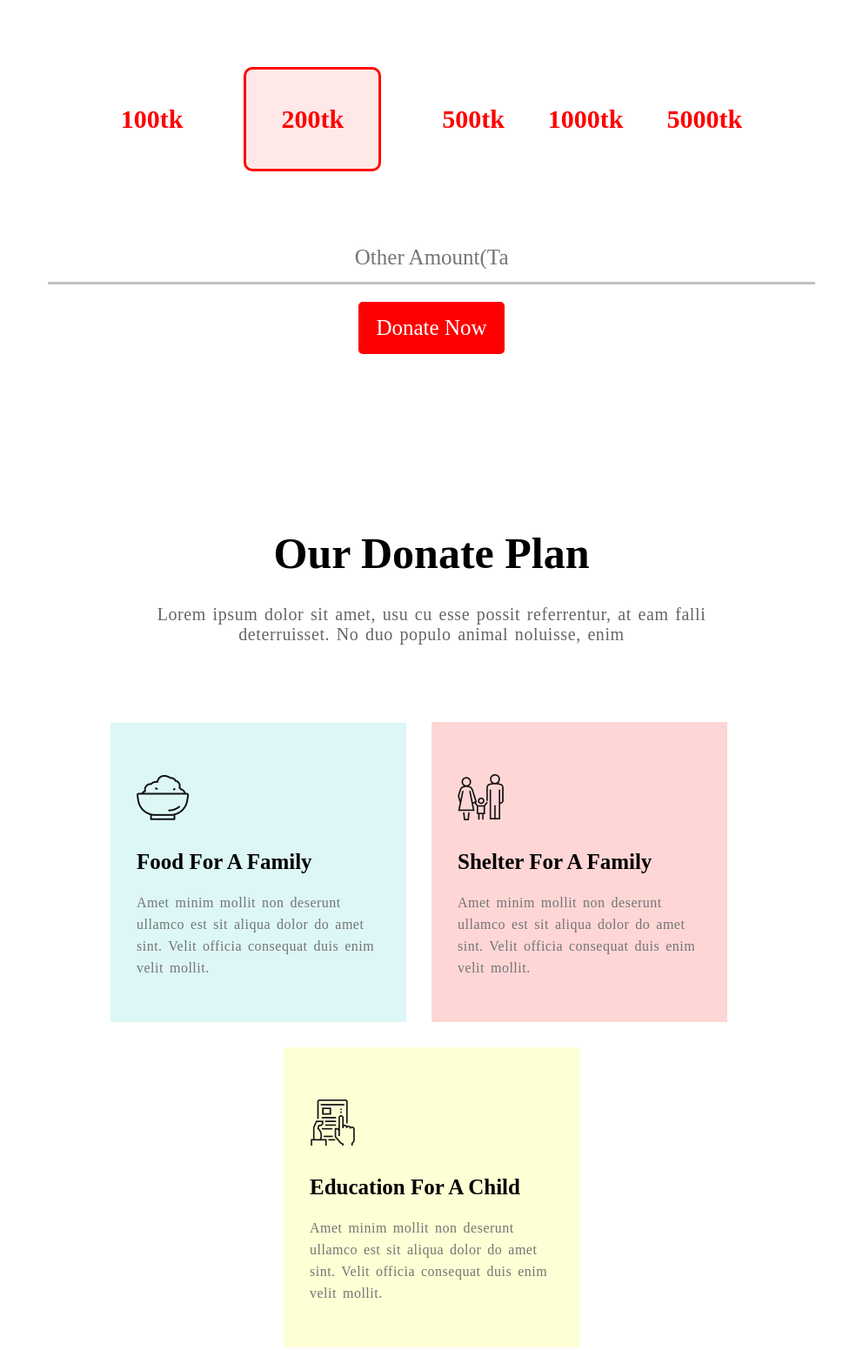
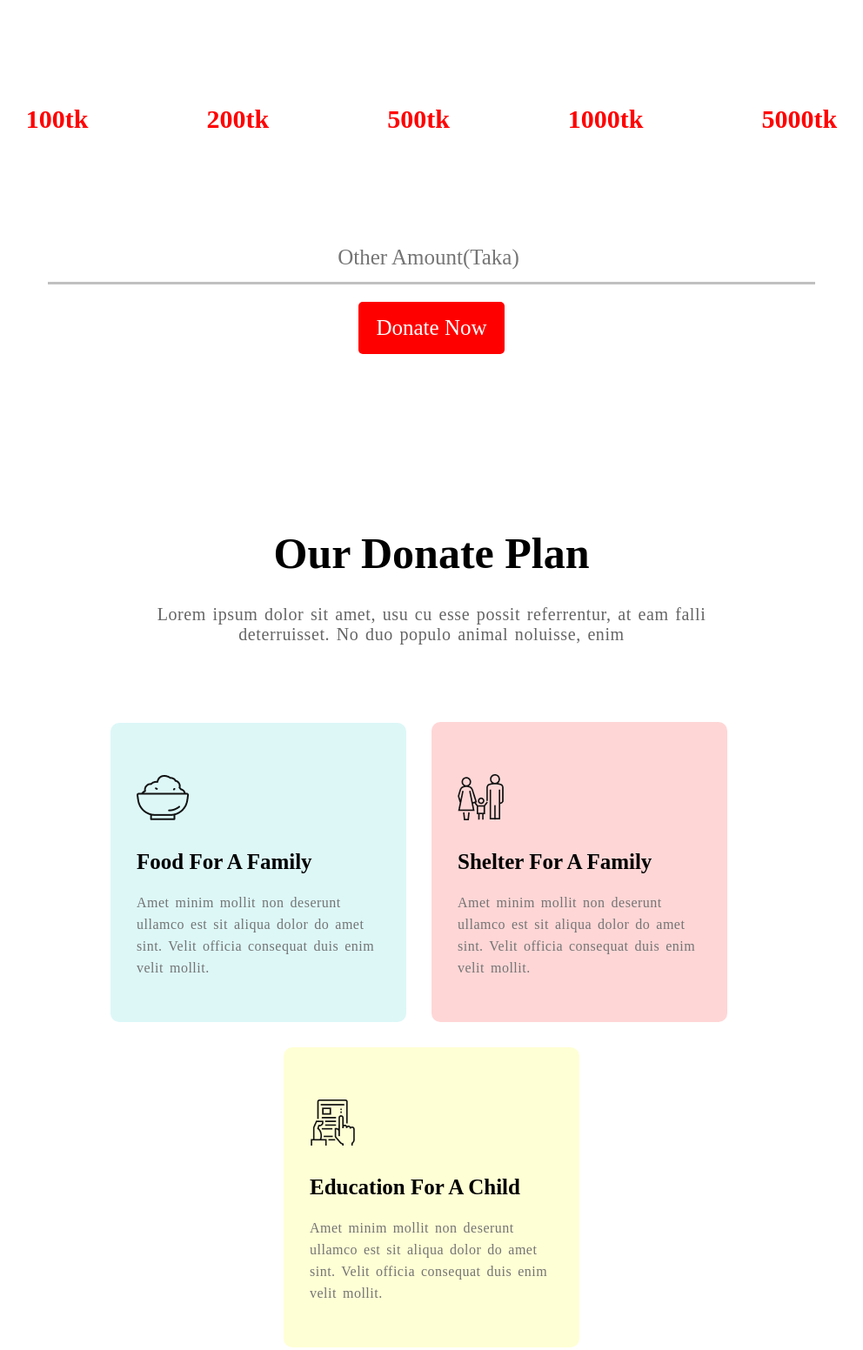
Before and after one commit to SayhanA/donation, a plain HTML site: page index.html in a window 1280 px wide. Shown: the part 1037-2589 px from the top of the page at 87% size, without its empty margins (144-1136 px from the left). Drawn offline with nearby package versions, Linux system fonts and the light colour scheme; a web font is replaced by a local one.

Commit message:
added code

```diff
--- a/index.html
+++ b/index.html
@@ -4,6 +4,7 @@
     <meta charset="UTF-8">
     <meta http-equiv="X-UA-Compatible" content="IE=edge">
     <meta name="viewport" content="width=device-width, initial-scale=1.0">
+    <link rel="preconnect" href="https://fonts.googleapis.com"><link rel="preconnect" href="https://fonts.gstatic.com" crossorigin><link href="https://fonts.googleapis.com/css2?family=Abril+Fatface&family=Merriweather&family=Moon+Dance&family=Open+Sans:wght@500&display=swap" rel="stylesheet">
     <link rel="stylesheet" href="https://fonts.googleapis.com/css2?family=Material+Symbols+Outlined:opsz,wght,FILL,GRAD@20..48,100..700,0..1,-50..200" />
     <link rel="stylesheet" href="style.css">
     <title>Donation Camp</title>
--- a/style.css
+++ b/style.css
@@ -1,8 +1,8 @@
-
+@import url('https://fonts.googleapis.com/css2?family=Abril+Fatface&family=Merriweather&family=Moon+Dance&family=Open+Sans:wght@500&display=swap');
 *{
     margin: 0;
     padding: 0;
-    font-family: 'Merriweather', serif;
+    font-family: serif;
     box-sizing: border-box;
     list-style: none;
     text-decoration: none;
@@ -170,6 +170,11 @@ nav .menu-btn:checked~ .menu-icon .nav-icon::before{
     background-color: rgba(86, 86, 86, 0);
     box-shadow: 2px 2px 20px rgba(0, 0, 0, 0.088);
 }
+.nav-button:hover{
+    cursor: pointer;
+    color: rgb(176, 234, 2);
+
+}
 .nav-button>span{
     font-size: 40px;
 }
@@ -195,7 +200,11 @@ header{
         background-blend-mode: multiply;
     }
     40%{
-        background: linear-gradient(rgb(255, 255, 255),rgb(0, 0, 0)),url(/images/donation0.jpg)no-repeat center center/cover;
+        background: linear-gradient(rgb(255, 255, 255),rgb(0, 0, 0)),url(/images/donation3.jpg)no-repeat center center/cover;
+        background-blend-mode: multiply;
+    }
+    50%{
+        background: linear-gradient(rgb(255, 255, 255),rgb(0, 0, 0)),url(/images/donation3.jpg)no-repeat center center/cover;
         background-blend-mode: multiply;
     }
     60%{
@@ -296,15 +305,23 @@ section .donate-today .mouny{
     color: red;
     font-size: 30px;
     font-weight: 900;
+    margin: 20px;
+
 }
-section .donate-today .mouny>div:nth-child(2){
-    border: 3px solid rgb(255, 8, 0);
+section .donate-today .mouny>div{
+    border: 3px solid rgba(255, 8, 0, 0);
     padding: 40px;
     border-radius: 10px;
+    background-color: rgba(255, 0, 0, 0);
+    color: rgb(255, 0, 0);
+    transition: all .1s ease-in;
+}
+section .donate-today .mouny>div:hover{
+    border: 3px solid rgb(255, 8, 0);
+    border-radius: 10px;
     background-color: rgba(255, 0, 0, 0.089);
-    color: red;
-    margin: 20px;
 }
+
 section .donate-today>input{
     color: red;
     width: 90%;
@@ -314,7 +331,7 @@ section .donate-today>input{
     border: 0;
     border-bottom: 3px solid silver;
     margin: 50px 0 20px;
-    padding: 0 36%;
+    padding: 0 34%;
 }
 
 .donate-today>input[type=number]::-webkit-inner-spin-button,
@@ -368,7 +385,13 @@ section .donate-today>button{
 
 }
 .plan-cards>li:nth-child(1){
+    border-radius: 10px;
     background-color: rgba(116, 223, 223, 0.248);
+    transition: all 0.2s ease-in-out;
+}
+.plan-cards>li:nth-child(1):hover{
+    background-color: rgba(116, 223, 223, 0.418);
+    box-shadow: 2px 2px 40px rgba(0, 215, 253, 0.232);
 }
 .plan-cards>li>img{
     margin: 30px 0;
@@ -392,9 +415,19 @@ section .donate-today>button{
 .plan-cards>li:nth-child(2){
     background-color: rgba(255, 0, 0, 0.16);
     margin: 29px 29px;
+    border-radius: 10px;
+    transition: all 0.2s ease-in-out;
+}
+.plan-cards>li:nth-child(2):hover{
+    box-shadow: 2px 2px 40px rgba(255, 0, 0, 0.175);
 }
 .plan-cards>li:nth-child(3){
     background-color: rgba(255, 255, 0, 0.166);
+    border-radius: 10px;
+    transition: all 0.2s ease-in-out;
+}
+.plan-cards>li:nth-child(3):hover{
+    box-shadow: 2px 2px 40px rgba(255, 255, 0, 0.242);
 }
 
 
@@ -536,9 +569,21 @@ footer{
     background-color: black;
 }
 footer>h1{
+    font-family: 'Abril Fatface', cursive;
+    /* font-family: 'Moon Dance', cursive; */
+    /* font-family: 'Merriweather', serif; */
     color: red;
 }
 footer>.primary-text{
     margin-bottom: 0;
     padding-bottom: 50px;
 }
+.btn-last,.primary-btn:hover{
+    background-color: rgb(203, 2, 2);
+    cursor: pointer;
+}
+.btn-last,.primary-btn:focus{
+    background-color: green;
+    cursor: pointer;
+
+}
```
